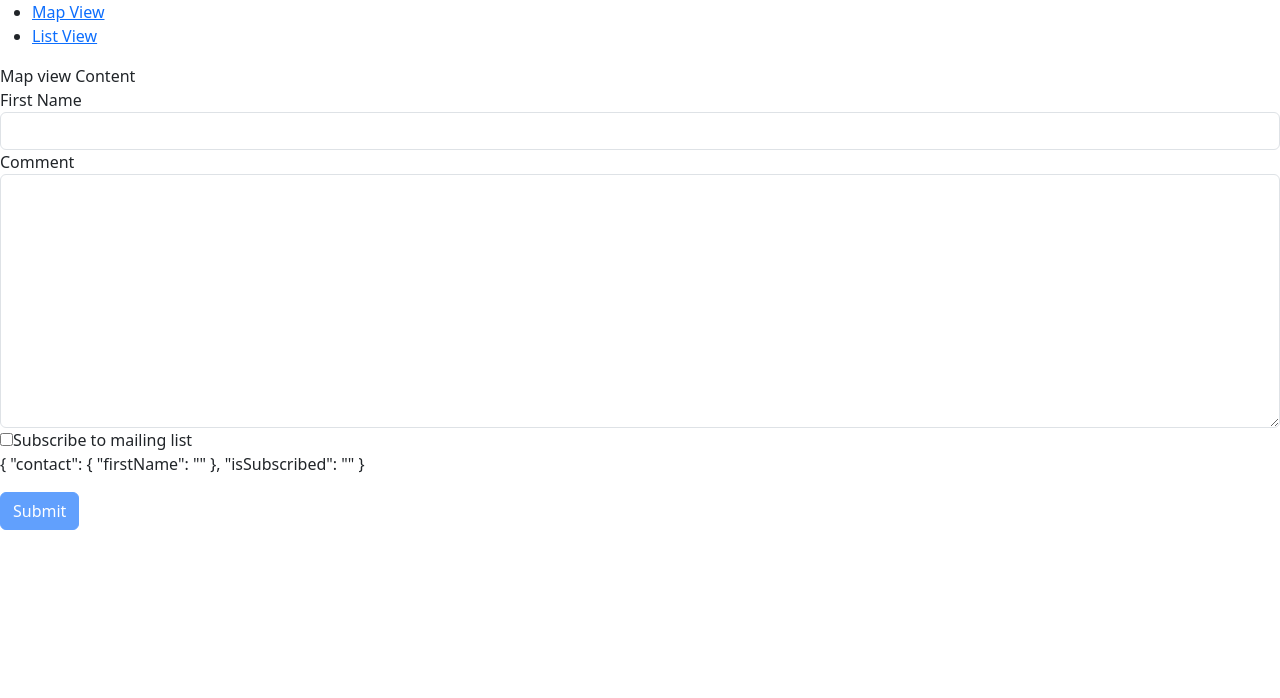
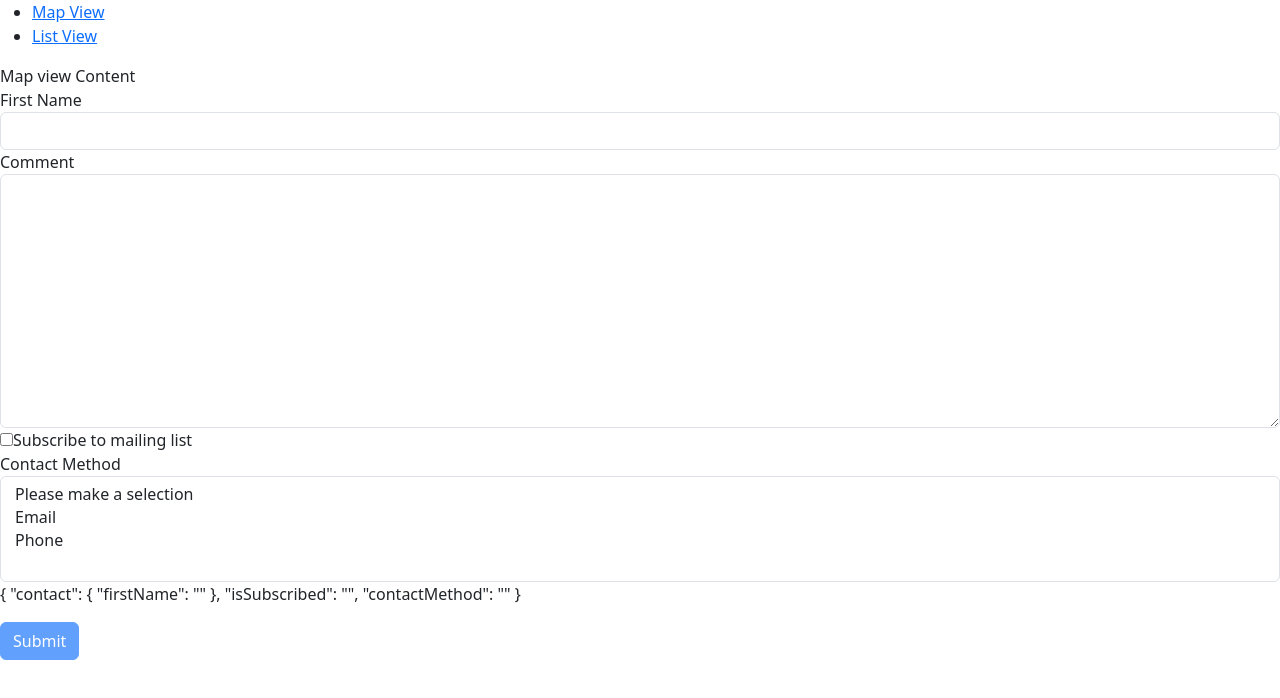
Before and after one commit to samjaygill/hello_world_angular, an Angular app: page / in a window 1280 px wide. Shown: the top 698 px of the page. Built offline with nearby package versions, Linux system fonts and the light colour scheme.

Commit message:
Dropdowns

```diff
--- a/src/app/contact-form/contact-form.component.html
+++ b/src/app/contact-form/contact-form.component.html
@@ -43,6 +43,21 @@
       list
     </label>
   </div>
-  <p>{{f.value | json}}</p>
+  <div class="'form-group">
+    <label for="contactMethod">Contact Method</label>
+    <select
+      multiple
+      ngModel
+      name="contactMethod"
+      id="contactMethod"
+      class="form-control"
+    >
+      <option value="">Please make a selection</option>
+      <option *ngFor="let method of contactMethods" [value]="method.id">
+        {{ method.name }}
+      </option>
+    </select>
+  </div>
+  <p>{{ f.value | json }}</p>
   <button class="btn btn-primary" [disabled]="!f.valid">Submit</button>
 </form>
--- a/src/app/contact-form/contact-form.component.ts
+++ b/src/app/contact-form/contact-form.component.ts
@@ -1,22 +1,25 @@
-import { JsonPipe, NgIf } from '@angular/common';
+import { JsonPipe, NgFor, NgIf } from '@angular/common';
 import { Component } from '@angular/core';
 import { FormsModule } from '@angular/forms';
 
 @Component({
   selector: 'app-contact-form',
   standalone: true,
-  imports: [FormsModule, NgIf, JsonPipe],
+  imports: [FormsModule, NgIf, NgFor, JsonPipe],
   templateUrl: './contact-form.component.html',
-  styleUrl: './contact-form.component.css'
+  styleUrl: './contact-form.component.css',
 })
 export class ContactFormComponent {
+  contactMethods = [
+    { id: 1, name: 'Email' },
+    { id: 2, name: 'Phone' },
+  ];
 
-  log(x:any){
+  log(x: any) {
     console.log(x);
   }
 
-  submit(f: any){
+  submit(f: any) {
     console.log(f);
-    }
-
+  }
 }
```
